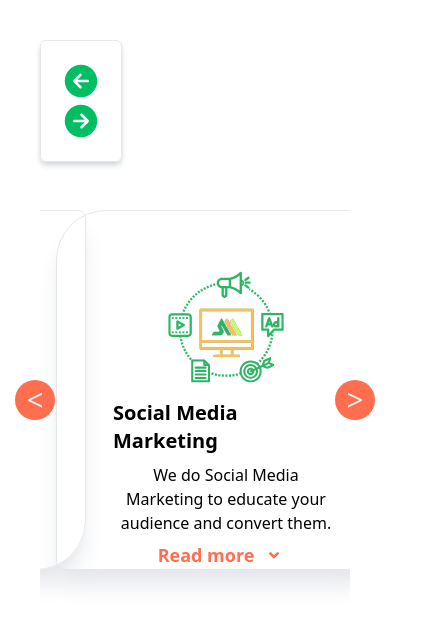
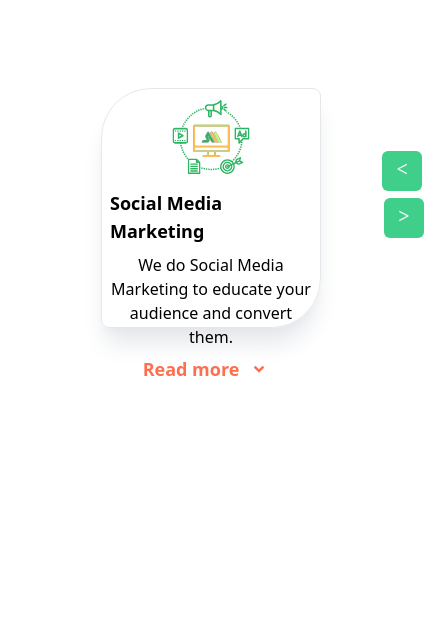
Before and after one commit to mhmAdmin1122/startupMAXIM, a Next.js app: page /Components/S/ServicesSlider in a window 390 px wide. Shown: the top 624 px of the page, 424 px wide, since content can reach past the window. Built offline with nearby package versions, Linux system fonts and the light colour scheme.

Commit message:
mobile view home page set out succesfully

```diff
--- a/pages/Components/H/HomeSection.tsx
+++ b/pages/Components/H/HomeSection.tsx
@@ -38,7 +38,7 @@ const HomeSection = () => {
       </section>
 
       {/* about bussiness model */}
-      <section className="flex flex-wrap justify-center gap-10 py-[40px]">
+      <section className="flex flex-wrap justify-center gap-10 py-[40px] px-[20px]">
         <div className="w-[360px] flex flex-col gap-3">
           <h4 className={`text-3xl ${fredoka.className}`}>
             Affordable Digital Marketing Services{" "}
@@ -116,8 +116,8 @@ const HomeSection = () => {
       </section>
 
       {/* service slider */}
-      <section className="px-[60px] py-[60px] w-full">
-        <div className="flex flex-col items-center">
+      <section className="service-slider-container px-[60px] py-[60px] w-full">
+        <div className="service-slider-headBox pl-[60px] flex flex-col items-center">
           <h1 className="text-[#9f9f9f] ">OUR SERVICES</h1>
           <h1 className="text-5xl font-bold" id="homesection4-h1">
             Our Best <span className="text-[#fa6742]">Services</span>
--- a/pages/Components/S/ServicesSlider.tsx
+++ b/pages/Components/S/ServicesSlider.tsx
@@ -8,30 +8,44 @@ const ServicesSlider = () => {
   var settings = {
     dots: false,
     infinite: true,
-    speed: 500,
+    speed: 2000,
     slidesToShow: 3,
-    slidesToScroll: 2,
+    slidesToScroll: 3,
     initialSlide: 0,
     responsive: [
       {
-        breakpoint: 1024,
+        breakpoint: 1120,
         settings: {
-          slidesToShow: 3,
-          slidesToScroll: 3,
+          slidesToShow: 2,
+          slidesToScroll: 2,
           infinite: true,
           dots: false,
         },
       },
       {
-        breakpoint: 600,
+        breakpoint: 900,
         settings: {
           slidesToShow: 2,
           slidesToScroll: 2,
-          initialSlide: 2,
+          initialSlide: 1,
         },
       },
       {
-        breakpoint: 480,
+        breakpoint: 849,
+        settings: {
+          slidesToShow: 1,
+          slidesToScroll: 1,
+        },
+      },
+      {
+        breakpoint: 600,
+        settings: {
+          slidesToShow: 1,
+          slidesToScroll: 1,
+        },
+      },
+      {
+        breakpoint: 450,
         settings: {
           slidesToShow: 1,
           slidesToScroll: 1,
@@ -41,15 +55,7 @@ const ServicesSlider = () => {
   };
 
   return (
-    <div className="ServiceSlider">
-      <div className="shadow-md shadow-gray-300 w-fit p-5 border-[1px] border-gary-100 rounded-md">
-        <div className="text-[40px] text-[#00bf63] cursor-pointer pointer-events-none">
-          <IoArrowBackCircle />
-        </div>
-        <div className="text-[40px] text-[#00bf63] cursor-pointer pointer-events-none">
-          <IoArrowForwardCircle />
-        </div>
-      </div>
+    <div className="ServiceSlider relative">
       <div className="slider-container">
         <Slider {...settings}>
           <ServicesSliderCard
--- a/styles/globals.css
+++ b/styles/globals.css
@@ -11,8 +11,8 @@
 .mobile-header-view {
   @apply hidden;
 }
+
 /*  Hero-HOME  */
-
 .Hero-Home .text-container {
   @apply relative text-right z-[9999];
 }
@@ -157,60 +157,19 @@
 .read-More-Btn {
   @apply text-[#ff6e4e] text-[18px] font-medium flex items-center;
 }
-.ServiceSlider .slider-container .slick-prev,
-.ServiceSlider .slider-container .slick-next {
-  font-size: 0;
-  line-height: 0;
-  position: absolute;
-  top: 50%;
-  display: block;
-  width: 20px;
-  height: 20px;
-  padding: 0;
-  transform: translate(0, -50%);
-  cursor: pointer;
-  color: transparent;
-  border: none;
-  outline: none;
-  background: transparent;
-}
-.ServiceSlider .slider-container .slick-prev::before,
-.ServiceSlider .slider-container .slick-next::before {
-  position: absolute;
-  display: grid;
-  height: 2.5rem;
-  width: 2.5rem;
-  align-content: center;
-  align-items: center;
-  justify-content: center;
-  justify-items: center;
-  background-color: var(--secondary-color);
-  padding-left: 0.75rem;
-  padding-right: 0.75rem;
-  padding-bottom: 0.5rem;
-  font-size: 1.875rem;
-  line-height: 2.25rem;
-  font-weight: 800 !important;
-  --tw-text-opacity: 1 !important;
-  color: rgb(243 244 246 / var(--tw-text-opacity)) !important;
-  opacity: 1;
-}
-.slick-prev::before {
-  top: 0px;
-  --tw-content: "<" !important;
-  content: var(--tw-content) !important;
+.ServiceSlider .slider-container .slick-prev {
+  @apply left-[98.76%] top-[40%];
 }
 .ServiceSlider .slider-container .slick-prev::before {
-  border-radius: 50%;
-}
-.ServiceSlider .slider-container .slick-next::before {
-  border-radius: 50%;
+  @apply !rounded-md;
+  content: "<" !important;
 }
 
+.ServiceSlider .slider-container .slick-next::before {
+  @apply !rounded-md;
+  content: ">" !important;
+}
 /* Service Slider */
-/* .usedbrtn{
-  @apply border-2 border-[#ff6e4e] hover:border-t-[12px] hover:border-l-[12px] hover:bg-transparent;
-} */
 
 :root {
   --text-black: black;
@@ -1288,6 +1247,54 @@ ul {
 /* pricing card */
 
 /* media-query-area */
+@media (max-width: 1000px) and (min-width: 849px) {
+  /* service card slider */
+  .services-Slider-Card {
+    @apply w-[280px] h-[300px] p-2;
+  }
+  .ServiceSlider .slider-container .slick-prev {
+    @apply left-[98%] top-[36%];
+  }
+  /* service card slider */
+}
+
+@media (max-width: 848px) and (min-width: 601px) {
+  /* service card slider */
+  .services-Slider-Card {
+    @apply w-[310px] h-[320px] p-6;
+  }
+  .ServiceSlider .slider-container .slick-prev {
+    @apply left-[97%] top-[38%];
+  }
+  .ServiceSlider .slider-container .slick-track .slick-slide {
+    @apply flex justify-center;
+  }
+  /* service card slider */
+}
+
+@media (max-width: 600px) and (min-width: 451px) {
+  /* service card slider */
+  .services-Slider-Card {
+    @apply w-[260px] h-[270px] p-2;
+  }
+  .services-Slider-Card div img {
+    @apply !w-[100px] h-[100px];
+  }
+  .ServiceSlider .slider-container .slick-prev {
+    @apply left-[98%] top-[38%];
+  }
+  .ServiceSlider .slider-container .slick-next {
+    @apply right-[-34px];
+  }
+  .ServiceSlider .slider-container .slick-track .slick-slide {
+    @apply flex justify-center;
+  }
+  .ServiceSlider {
+    @apply my-5 w-full py-5 px-0;
+  }
+  /* service card slider */
+}
+
 /* mobile-view */
 @media (max-width: 450px) and (min-width: 200px) {
   /* Navbar, Haeder, Hero-Sections */
@@ -1349,5 +1356,32 @@ ul {
     @apply top-[-45px] left-[-4px] opacity-[1] visible pointer-events-auto;
   }
   /* footer */
+
+  /* service card slider */
+  .services-Slider-Card {
+    @apply w-[220px] h-[240px] p-2;
+  }
+  .services-Slider-Card div img {
+    @apply !w-[80px] h-[80px];
+  }
+  .services-Slider-Card .card-title-desc-box h3{
+    @apply text-[18px];
+  }
+  .ServiceSlider .slider-container .slick-prev {
+    @apply left-[98%] top-[36%];
+  }
+  .ServiceSlider .slider-container .slick-next {
+    @apply right-[-34px];
+  }
+  .ServiceSlider .slider-container .slick-track .slick-slide {
+    @apply flex justify-center;
+  }
+  .ServiceSlider {
+    @apply my-5 w-full py-5 px-0;
+  }
+  .service-slider-container{
+    @apply pl-0 pr-[55px]
+  }
+  /* service card slider */
 }
 /* media-query-area */
```
